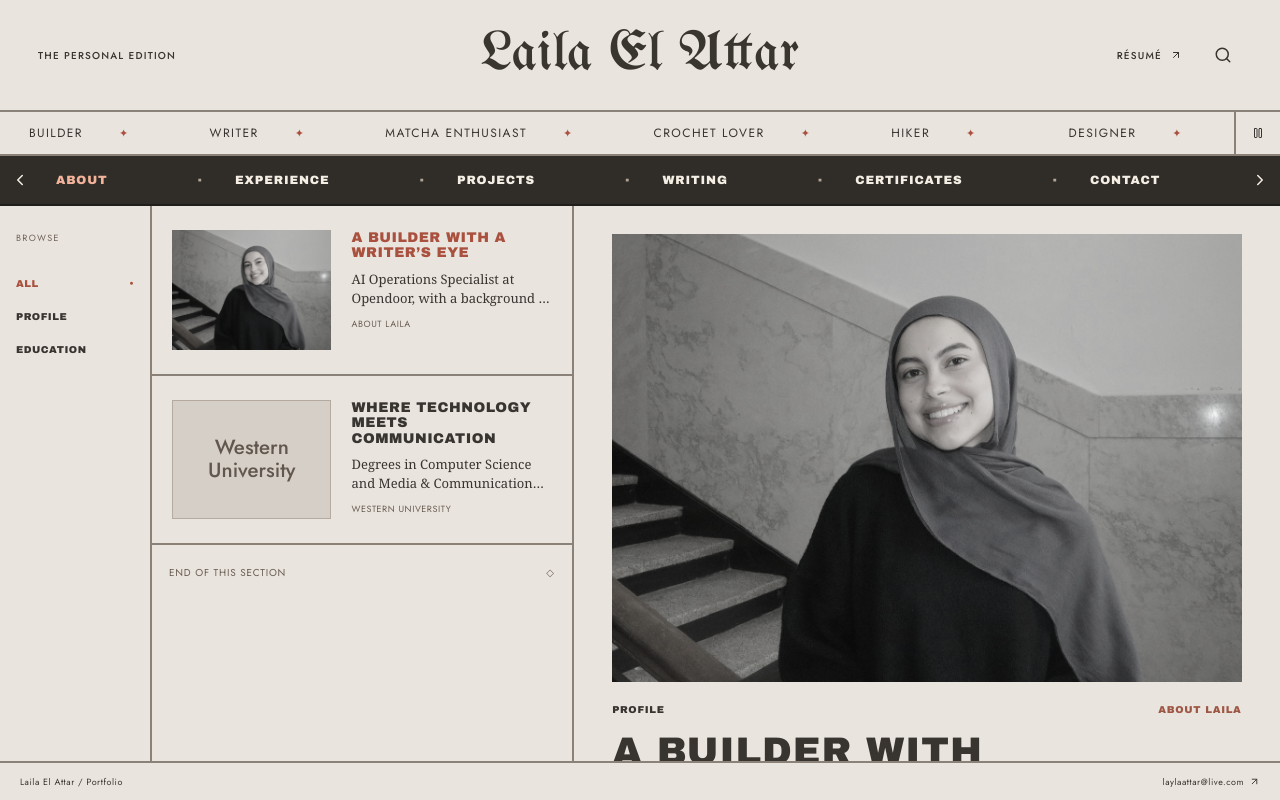
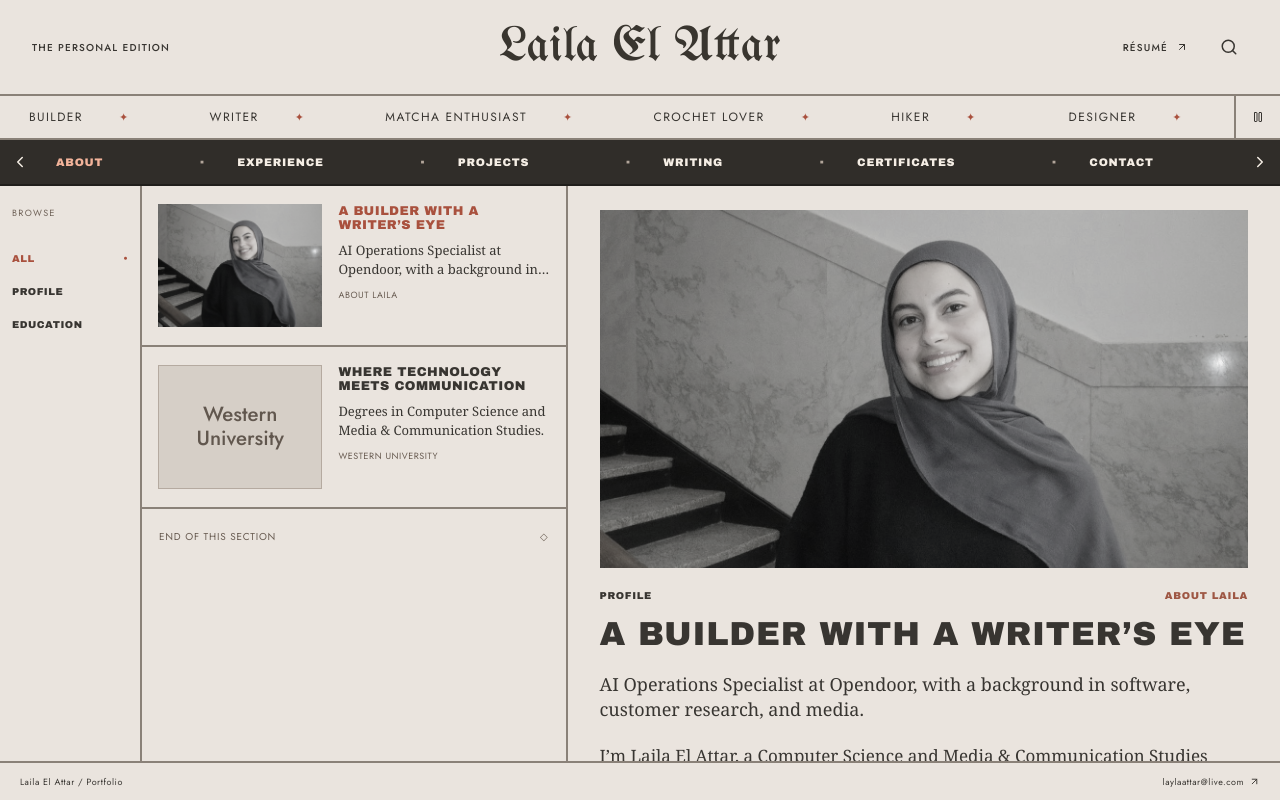
Before and after one commit to lailaelattar/my-portfolio, a Next.js app: page / in a window 1280 px wide. Built offline with nearby package versions, Linux system fonts and the light colour scheme.

Commit message:
Make desktop newspaper layout more compact while preserving phone readability

```diff
--- a/app/globals.css
+++ b/app/globals.css
@@ -205,3 +205,24 @@
 }
 
 .news-sections :is(a, button):focus-visible { outline-color: #f2b39a; }
+
+/* Slightly denser desktop edition; keep phone text at its readable size. */
+@media (min-width: 761px) {
+  .news-paper { min-height: 640px; }
+  .news-masthead { min-height: 96px; padding: 16px 32px; }
+  .news-name { font-size: clamp(36px, 3.8vw, 58px); }
+  .news-sections { min-height: 46px; }
+  .news-section-links > a { padding-top: 10px; padding-bottom: 10px; font-size: 11px; }
+  .news-workspace { grid-template-columns: 140px minmax(260px, .75fr) minmax(0, 1.25fr); }
+  .news-topics { padding: 20px 12px; }
+  .news-story { gap: 16px; padding: 18px 16px; }
+  .news-story h2 { font-size: clamp(12px, 1vw, 16px); }
+  .news-article { padding: 24px clamp(22px, 2.5vw, 48px) 36px; }
+  .news-hero-image { height: clamp(240px, 28vw, 420px); }
+  .news-article h1 { font-size: clamp(26px, 2.6vw, 48px); margin-bottom: 18px; }
+  .news-deck { font-size: 18px; margin-bottom: 20px; }
+  .news-article-body { font-size: 17px; line-height: 1.65; }
+}
+@media (min-width: 761px) and (max-width: 1000px) {
+  .news-workspace { grid-template-columns: 105px minmax(220px, .9fr) minmax(0, 1.1fr); }
+}
```
